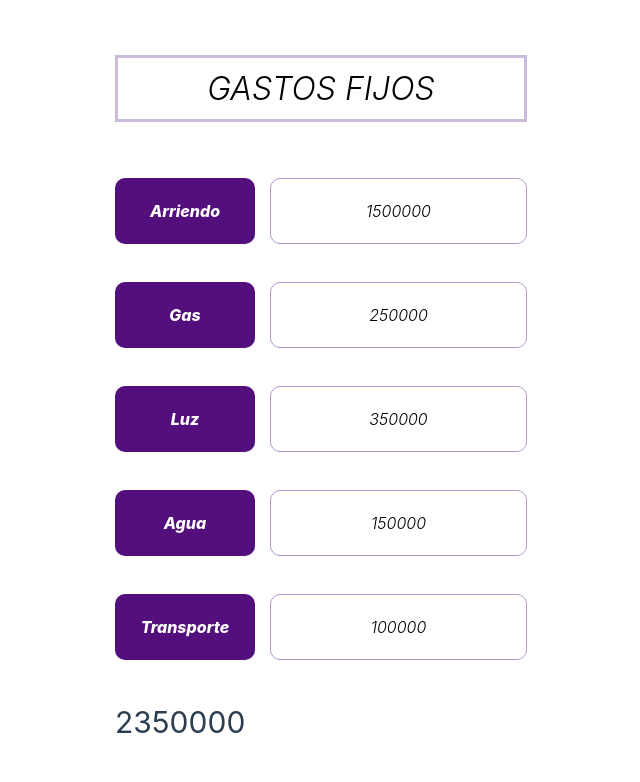
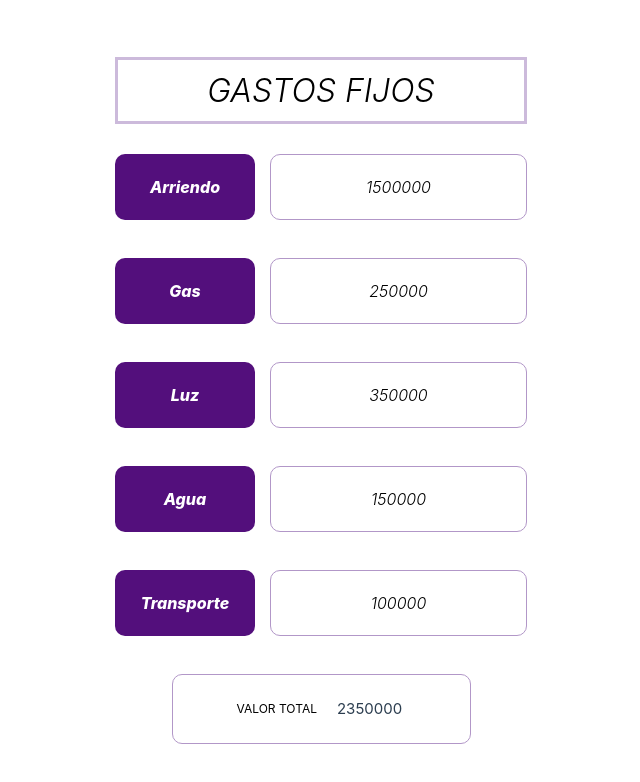
Before and after one commit to jprpich/finance-app, a Vue app: page / in a window 1280 px wide. Shown: the top 782 px of the page, without its empty margins (113-753 px from the left). Built offline with nearby package versions, Linux system fonts and the light colour scheme.

Commit message:
add finance bottom

```diff
--- a/src/App.vue
+++ b/src/App.vue
@@ -11,7 +11,10 @@
         <p class="finance-group-right__title">{{ group.price }}</p>
       </div>
     </div>
-    <h1>{{ expensesTotal }}</h1>
+    <div class="finance-bottom">
+      <h3 class="finance-bottom__left">VALOR TOTAL</h3>
+      <p class="finance-bottom__right">{{ expensesTotal }}</p>
+    </div>
   </div>
 </template>
 
@@ -63,7 +66,7 @@ export default {
   width: 100%;
   height: 67px;
   border: 3px solid rgba(178, 151, 200, 0.66);
-  margin-bottom: 56px;
+  margin-bottom: 30px;
   display: flex;
   align-items: center;
   justify-content: center;
@@ -121,4 +124,23 @@ export default {
     line-height: normal;
   }
 }
+
+.finance-bottom {
+  margin: 0 auto;
+  border-radius: 10px;
+  border: 1px solid #b297c8;
+  width: 299px;
+  height: 70px;
+  display: flex;
+  align-items: center;
+  &__left {
+    color: #000;
+    font-size: 12px;
+    font-weight: 400;
+    margin-left: 64px;
+  }
+  &__right {
+    margin-left: 20px;
+  }
+}
 </style>
```
